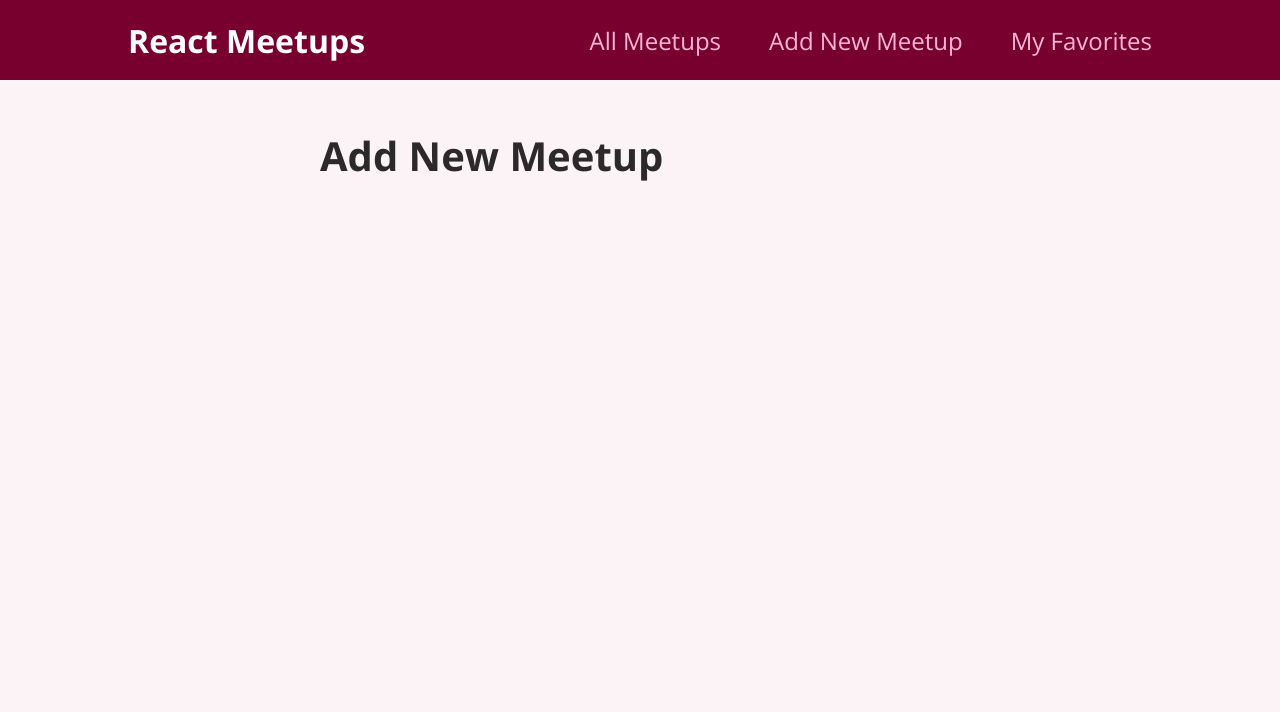
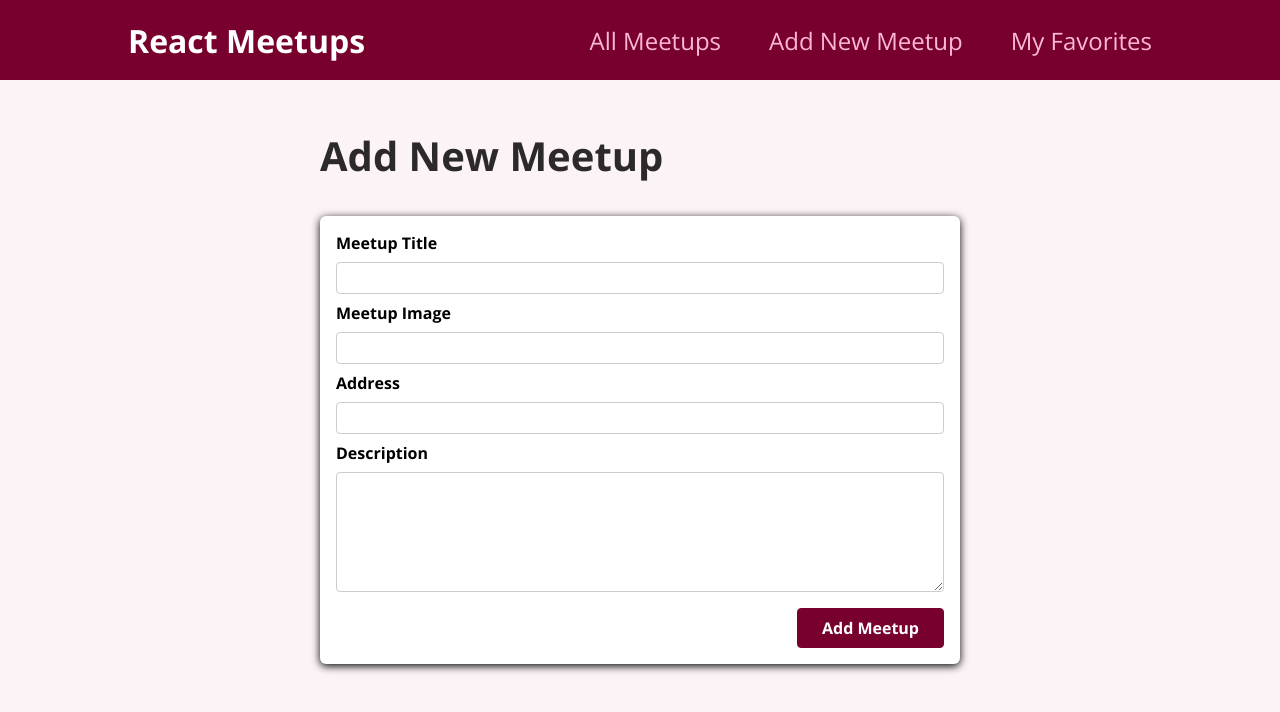
Before and after one commit to SeckMohameth/Live-Breath-Javascript, a React (Create React App) app in the folder meetup/: page /new-meetup in a window 1280 px wide. Shown: the top 712 px of the page. Built offline with nearby package versions, Linux system fonts and the light colour scheme.

Commit message:
created a form and firebase database

```diff
--- a/meetup/src/components/meetups/NewMeetupForm.js
+++ b/meetup/src/components/meetups/NewMeetupForm.js
@@ -1,6 +1,56 @@
+import { useRef } from 'react'
+import Card from '../ui/Card'
+import classes from './NewMeetupForm.module.css'
+
+function NewMeetupForm(props) {
+    const titleInputRef = useRef();
+    const imageInputRef = useRef();
+    const addressInputRef = useRef();
+    const descriptionInputRef = useRef();
 
 
-function NewMeetupForm() {
+    function submitHandler(event) {
+        event.preventDefault();
+
+        const enteredTitle = titleInputRef.current.value;
+        const enteredImage = imageInputRef.current.value;
+        const enteredAdress = addressInputRef.current.value;
+        const enteredDescription = descriptionInputRef.current.value;
+
+        const meetupData = {
+            title: enteredTitle,
+            image: enteredImage,
+            address: enteredAdress,
+            description: enteredDescription
+        }
+
+        props.onAddMeetup(meetupData)
+
+    }
+
+    return <Card>
+        <form className={classes.form} onSubmit={submitHandler}>
+            <div className={classes.control}>
+                <label htmlFor='title'>Meetup Title</label>
+                <input type="text" required id='title' ref={titleInputRef}></input>
+            </div>
+            <div className={classes.control}>
+                <label htmlFor='image'>Meetup Image</label>
+                <input type="url" required id='image' ref={imageInputRef}></input>
+            </div>
+            <div className={classes.control}>
+                <label htmlFor='address'>Address</label>
+                <input type="text" required id='image' ref={addressInputRef}></input>
+            </div>
+            <div className={classes.control}>
+                <label htmlFor='description'>Description</label>
+                <textarea id='description' required rows='5' ref={descriptionInputRef}></textarea>
+            </div>
+            <div className={classes.actions}>
+                <button type>Add Meetup</button>
+            </div>
+        </form>
+    </Card>
 
 }
 
--- /dev/null
+++ b/meetup/src/components/meetups/NewMeetupForm.module.css
@@ -0,0 +1,45 @@
+.form {
+  padding: 1rem;
+}
+
+.control {
+  margin-bottom: 0.5rem;
+}
+
+.control label {
+  display: block;
+  font-weight: bold;
+  margin-bottom: 0.5rem;
+}
+
+.control input,
+.control textarea {
+  display: block;
+  font: inherit;
+  border-radius: 4px;
+  border: 1px solid #ccc;
+  padding: 0.25rem;
+  width: 100%;
+}
+
+.actions {
+  margin-top: 1rem;
+  text-align: right;
+}
+
+.actions button {
+  font: inherit;
+  cursor: pointer;
+  background-color: #77002e;
+  color: white;
+  padding: 0.5rem 1.5rem;
+  border: 1px solid #77002e;
+  border-radius: 4px;
+  font-weight: bold;
+}
+
+.actions button:hover,
+.actions button:active {
+  background-color: #a50e48;
+  border-color: #a50e48;
+}
--- a/meetup/src/pages/NewMeetup.js
+++ b/meetup/src/pages/NewMeetup.js
@@ -1,7 +1,26 @@
+import { useHistory } from 'react-router-dom';
+
+import NewMeetupForm from '../components/meetups/NewMeetupForm'
 function NewMeetupPage() {
+  const history = useHistory();
+
+  function addMeetupHandler(meetupData){
+    fetch('https://jambar-2d2bb.firebaseio.com/meetups.json',
+    {
+        method: 'POST',
+        body: JSON.stringify(meetupData),
+        headers: {
+          'Content-Type': 'application/json'
+        }
+      }
+    ).then(() => {
+      history.replace('/')
+    });
+  }
 
     return <section>
       <h1>Add New Meetup</h1>
+      <NewMeetupForm onAddMeetup={addMeetupHandler}/>
     </section>;
 
   }
```
